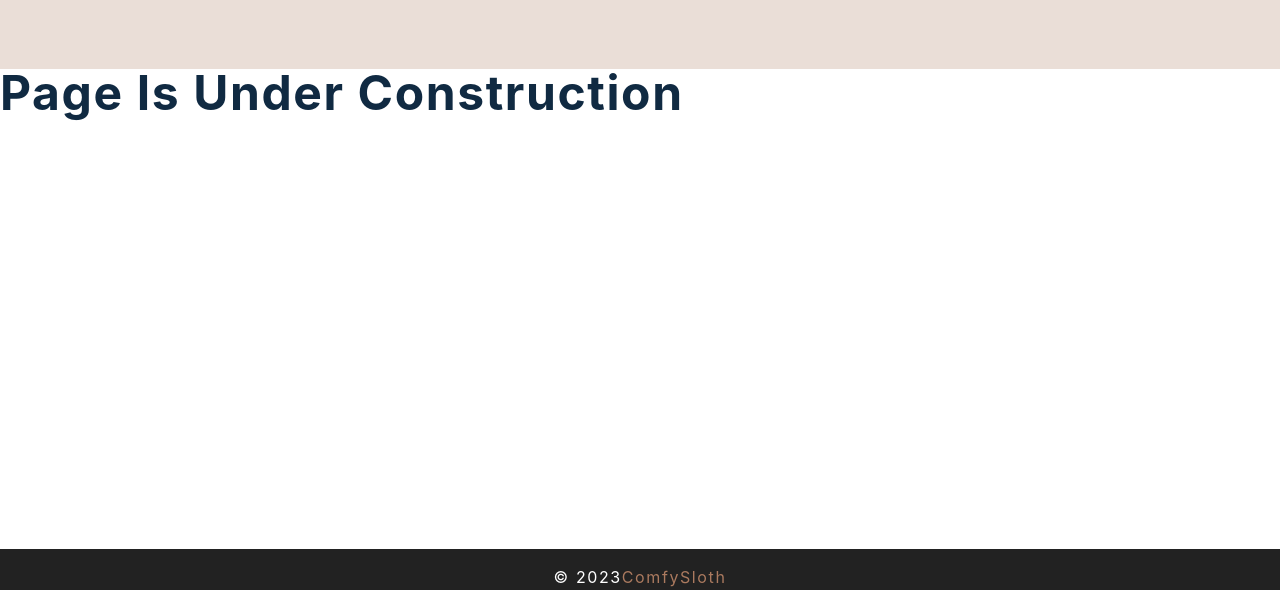
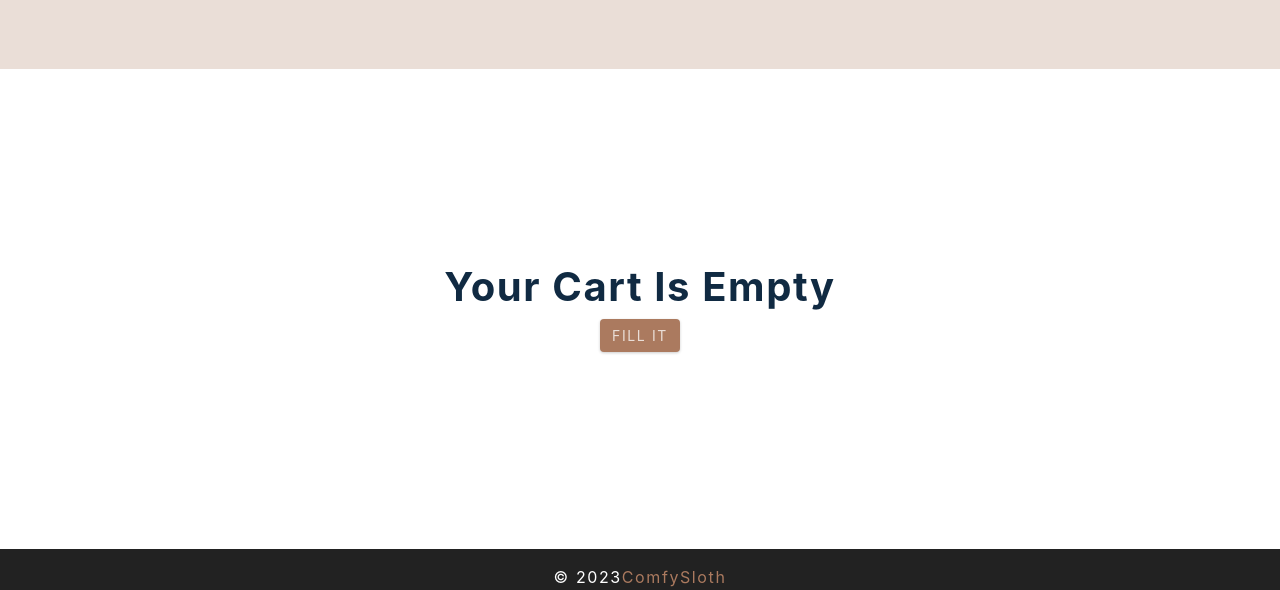
Before and after one commit to PeterAdedokun1/comfy-Sloth, a React (Create React App) app: page /checkout in a window 1280 px wide. Shown: the part 171-761 px from the top of the page. Built offline with nearby package versions, Linux system fonts and the light colour scheme; no server answers.

Commit message:
checkout page

```diff
--- a/src/components/StripeCheckout.js
+++ b/src/components/StripeCheckout.js
@@ -11,7 +11,7 @@ import axios from 'axios'
 import { useCartContext } from '../context/cart_context'
 import { useUserContext } from '../context/user_context'
 import { formatPrice } from '../utils/helpers'
-import { useHistory } from 'react-router-dom'
+import { useHistory,Link } from 'react-router-dom'
 
 const CheckoutForm = () => {
   return <h4>hello from Stripe Checkout </h4>
--- a/src/context/user_context.js
+++ b/src/context/user_context.js
@@ -5,9 +5,7 @@ const UserContext = React.createContext()
 export const UserProvider = ({ children }) => {
   const { isAuthenticated, loginWithRedirect, logout, user, isLoading } = useAuth0()
   const [myUser,setMyUser] = useState(null)
-  useEffect(() => {
-    console.log(user);
-  },[isAuthenticated])
+
   return (
     <UserContext.Provider value={{loginWithRedirect,logout,myUser}}>{children}</UserContext.Provider>
   )
--- a/src/pages/CheckoutPage.js
+++ b/src/pages/CheckoutPage.js
@@ -6,14 +6,27 @@ import { useCartContext } from '../context/cart_context'
 import { Link } from 'react-router-dom'
 
 const CheckoutPage = () => {
+  const {cart} = useCartContext()
   return (
     <main>
       <PageHero title="checkout" />
       <Wrapper className="page">
-        <h1> Page is under construction</h1>
+        {
+          cart.length < 1 ? <div className='empty'>
+            <h2>Your Cart is empty</h2>
+            <Link to="/products" className='btn'>fill it</Link>
+          </div> : <StripeCheckout/>
+        }
       </Wrapper>
     </main>
   );
 }
-const Wrapper = styled.div``
+const Wrapper = styled.div`
+display: flex;
+align-items: center;
+justify-content: center;
+.empty{
+  text-align: center;
+}
+`
 export default CheckoutPage
--- a/src/reducers/cart_reducer.js
+++ b/src/reducers/cart_reducer.js
@@ -63,12 +63,8 @@ const cart_reducer = (state, action) => {
             }
             return { ...item, amount: newAmount };
         }
-      } else {
-        return item;
-      }
+      } return item
     });
-    if (value === "inc") {
-    }
     return { ...state, cart: tempCart };
   }
   if (action.type === COUNT_CART_TOTALS) {
```
Also changed, not shown: 2 other files (tests, documents, lock files or other folders).
